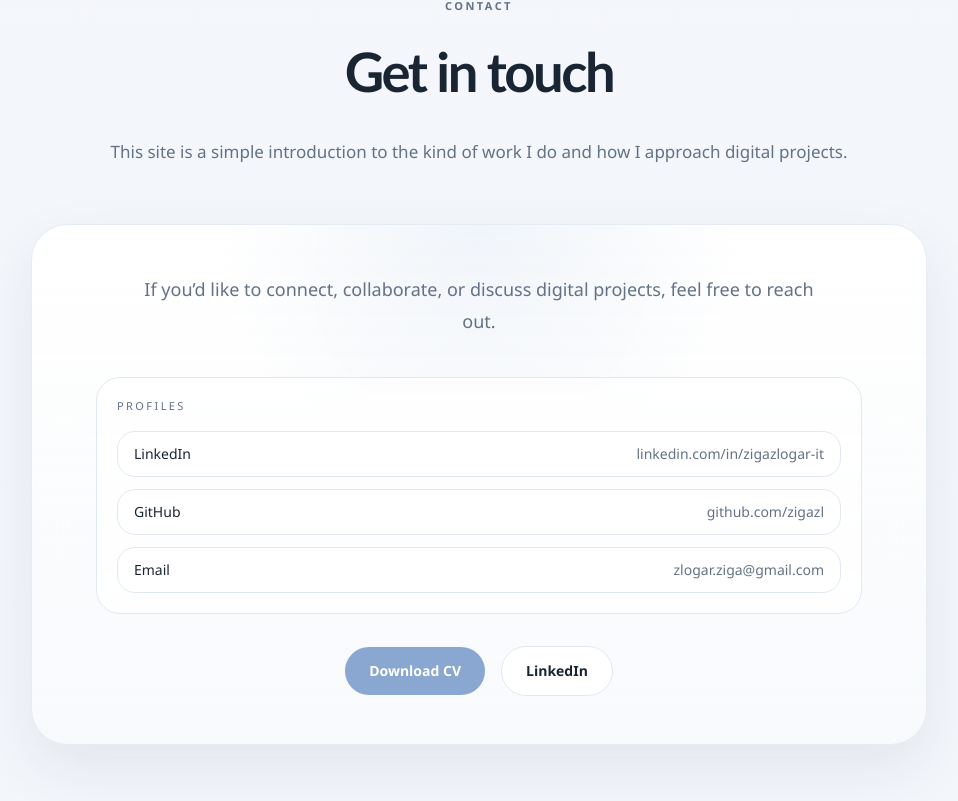
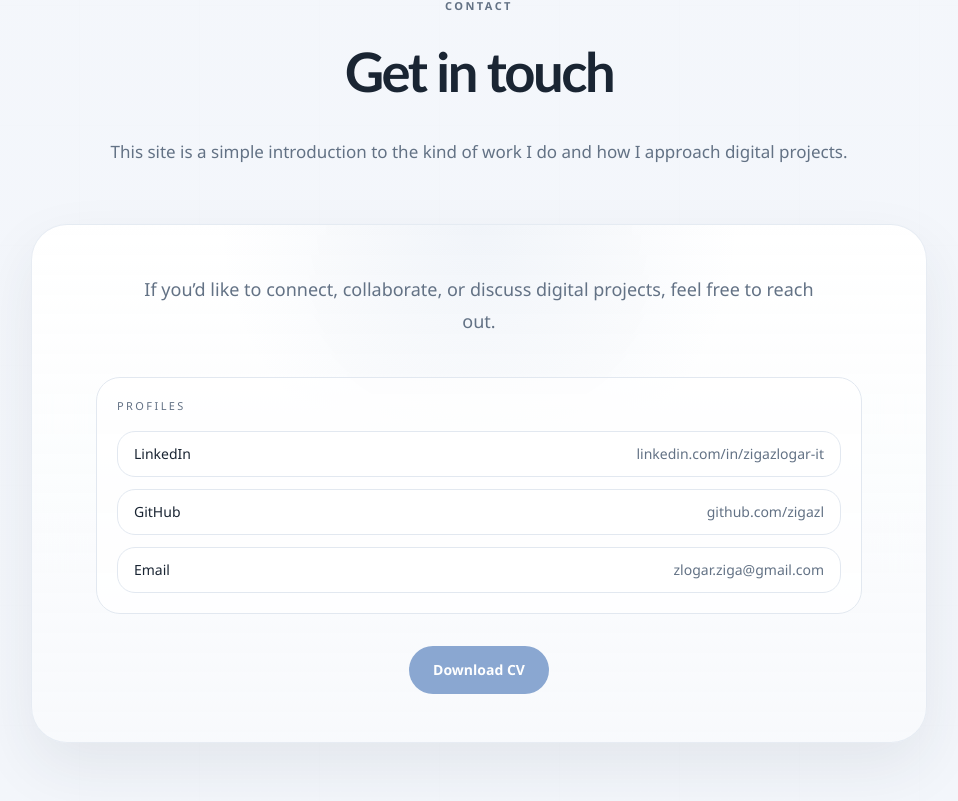
Before and after one commit to zigazl/zigazlogar, a Next.js app: page / in a window 1280 px wide. Shown: the part 9235-10036 px from the top of the page, without its empty margins (161-1119 px from the left). Built offline with nearby package versions, Linux system fonts and the light colour scheme.

Commit message:
Add GitHub profile link

```diff
--- a/components/contact-section.tsx
+++ b/components/contact-section.tsx
@@ -51,21 +51,13 @@
                 </a>
               </div>
             </div>
-            <div className="mt-6 flex flex-col items-stretch justify-center gap-3 sm:mt-8 sm:items-center sm:gap-4 sm:flex-row">
+            <div className="mt-6 flex justify-center sm:mt-8">
               <a
                 href="/ziga-zlogar-cv.pdf"
                 download
                 className="btn-primary w-full sm:w-auto"
               >
                 Download CV
-              </a>
-              <a
-                href={contact.linkedin}
-                target="_blank"
-                rel="noreferrer"
-                className="btn-secondary w-full sm:w-auto"
-              >
-                LinkedIn
               </a>
             </div>
           </div>
```
